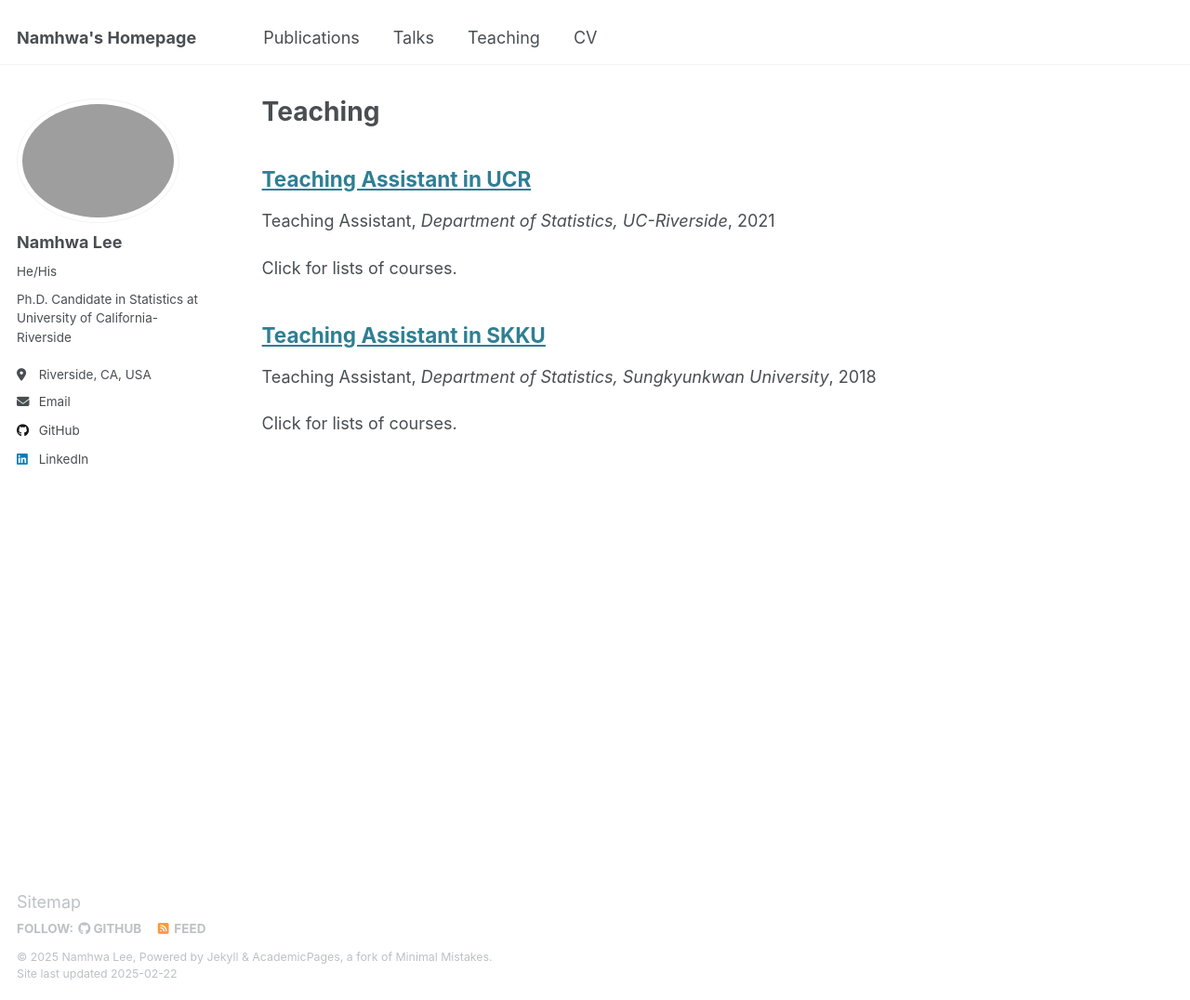
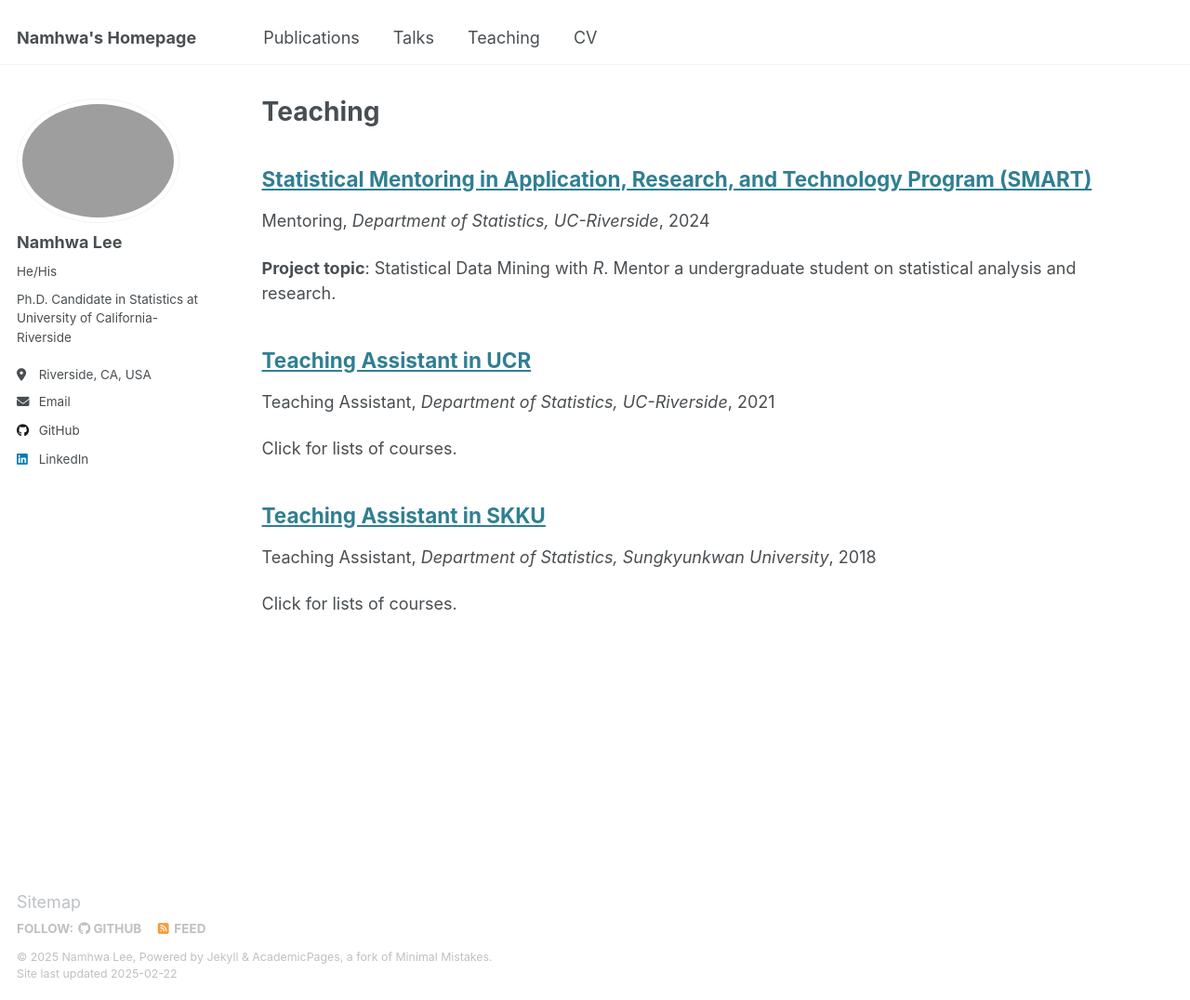
Before and after one commit to NamhwaLee/NamhwaLee.github.io, a Jekyll site: the page built from _pages/teaching.html, in a window 1280 px wide and 1076 px high. Shown: the whole window at 93% size. Built offline with Jekyll 4.4.1, drawn with Linux system fonts in a browser that asks for light colours; a file with an impossible date is left out; part of the change alters nothing that is shown.

Commit message:
Update and rename mentoring.md to mentoring-UCR.md

```diff
--- a/_teaching/mentoring.md
+++ b/_teaching/mentoring-UCR.md
@@ -1,16 +1,13 @@
 ---
 title: "Statistical Mentoring in Application, Research, and Technology Program (SMART)"
 collection: teaching
-type: "Mentor Undergraduate"
-permalink: /teaching/mentoring
+type: "Mentoring"
+permalink: /teaching/mentoring-UCR
 venue: "Department of Statistics, UC-Riverside"
-date: 2024 Spring
+date: 2024-04-01 ~ Spring2024
 location: "Riverside, CA, USA"
 ---
 
-Mentor a undergraduate student on statistical analysis and research.
-
-Project topic: Statistical Data Mining with *R*
-=====
+**Project topic**: Statistical Data Mining with *R*. Mentor a undergraduate student on statistical analysis and research.
 
 [Proposal Slides here](/files/SMART_Program_Proposal.pdf)
```
